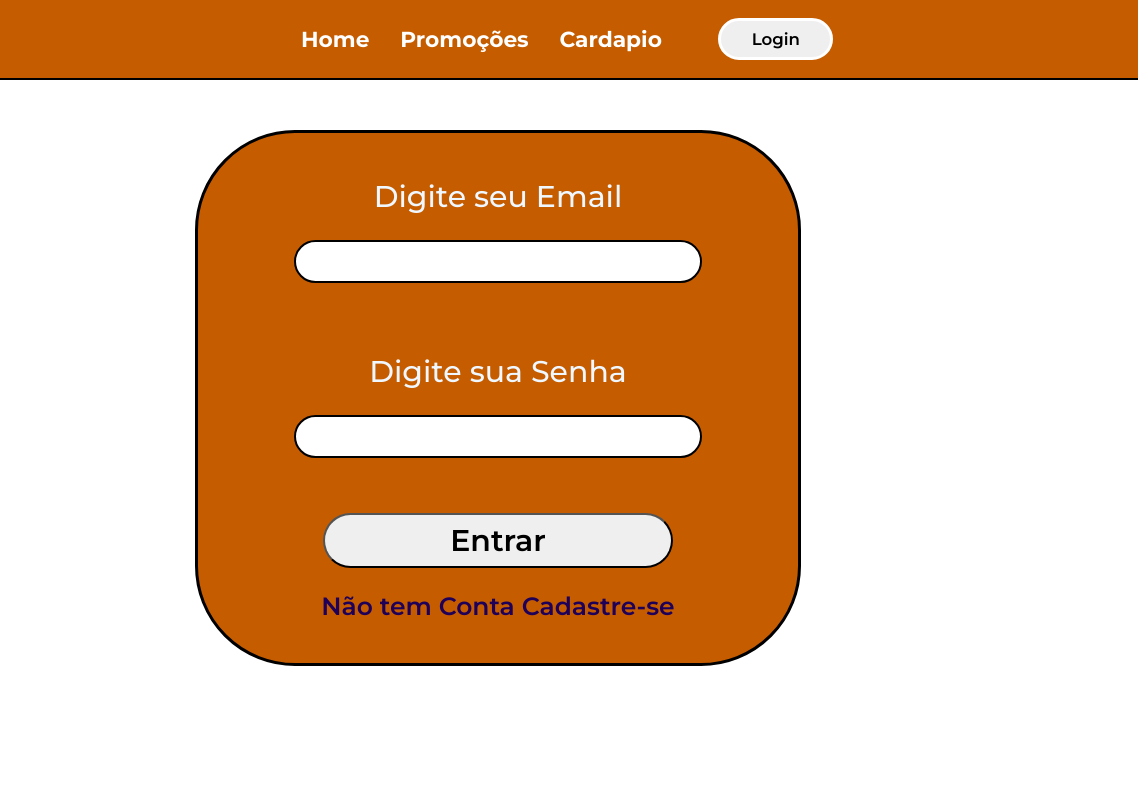
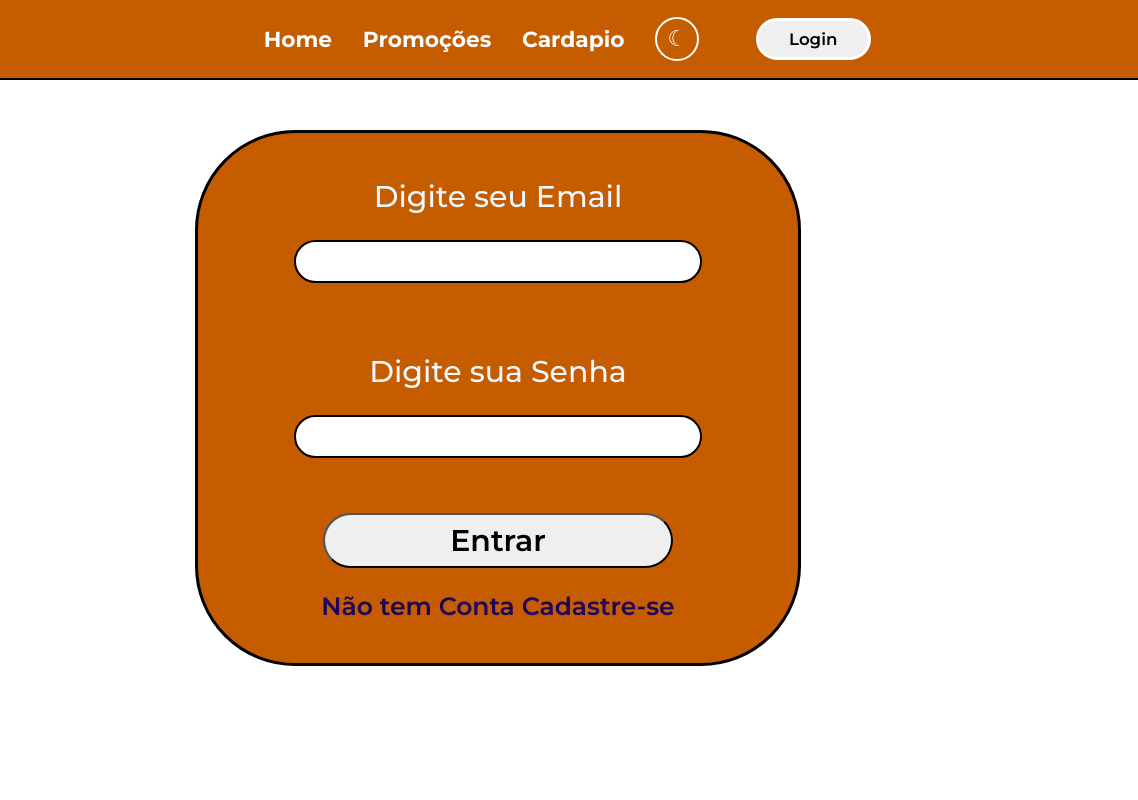
Before and after one commit to gabrielaparte24-lang/Site_BTG, a plain HTML site: page Pags/login.html in a window 1280 px wide. Shown: the top 800 px of the page, 142-1280 px from the left. Drawn offline with Linux system fonts and the light colour scheme; a web font is replaced by a local one.

Commit message:
Add files via upload

```diff
--- a/Css/avatar.css
+++ b/Css/avatar.css
@@ -82,3 +82,17 @@ header ul li.menu-avatar-li{
     color: #fff;
     margin-bottom: 6px;
 }
+
+#btn-tema{
+    width: 44px;
+    height: 44px;
+    border-radius: 50%;
+    border: 2px solid #fff;
+    background: transparent;
+    color: #fff;
+    font-size: 22px;
+    line-height: 1;
+    cursor: pointer;
+    padding: 0;
+}
+#btn-tema:hover{ background: rgba(255,255,255,0.18); }
--- a/Js/script.js
+++ b/Js/script.js
@@ -504,8 +504,27 @@ function redesenharAvatares() {
     document.querySelectorAll(".avatar-menu").forEach(el => el.replaceWith(criarAvatar()));
 }
 
+function montarBotaoTemaVisitante() {
+    const ul = document.querySelector("header ul");
+    if (!ul || document.getElementById("btn-tema")) return;
+    const li = document.createElement("li");
+    const b = document.createElement("button");
+    b.type = "button";
+    b.id = "btn-tema";
+    const atualizar = () => {
+        b.textContent = window.temaAtual && window.temaAtual() === "escuro" ? "☀" : "☾";
+        b.title = window.rotuloTema ? window.rotuloTema() : "Alternar tema";
+        b.setAttribute("aria-label", b.title);
+    };
+    b.addEventListener("click", () => { if (window.alternarTema) { window.alternarTema(); atualizar(); } });
+    atualizar();
+    li.appendChild(b);
+    const liLogin = document.getElementById("login") ? document.getElementById("login").closest("li") : null;
+    if (liLogin) ul.insertBefore(li, liLogin); else ul.appendChild(li);
+}
+
 function montarAvatarNoMenu() {
-    if (!estaLogado()) return;
+    if (!estaLogado()) { montarBotaoTemaVisitante(); return; }
     const header = document.querySelector("header");
     if (!header) return;
 
```
Also changed, not shown: index.html (+8 -8 lines).
